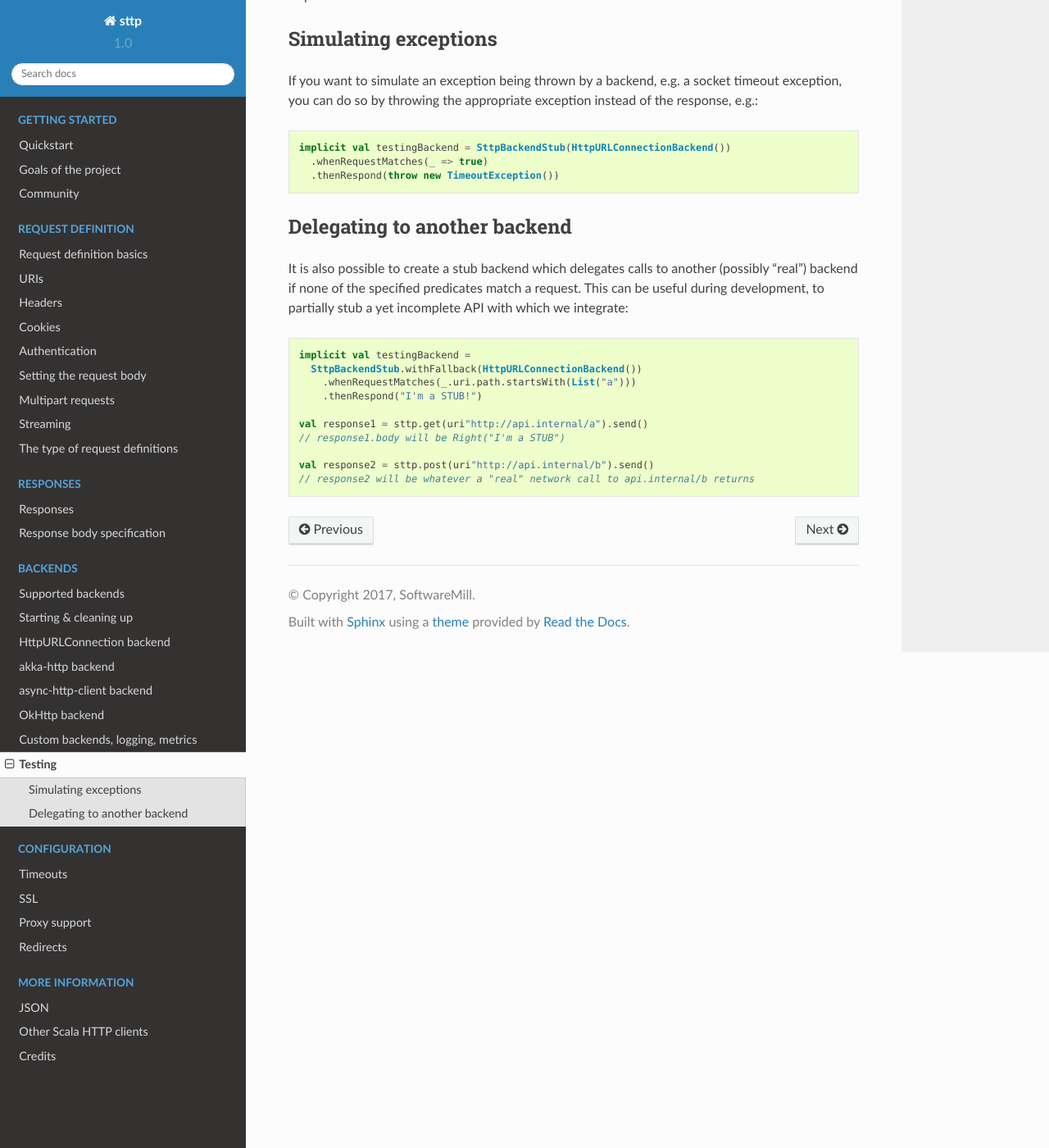
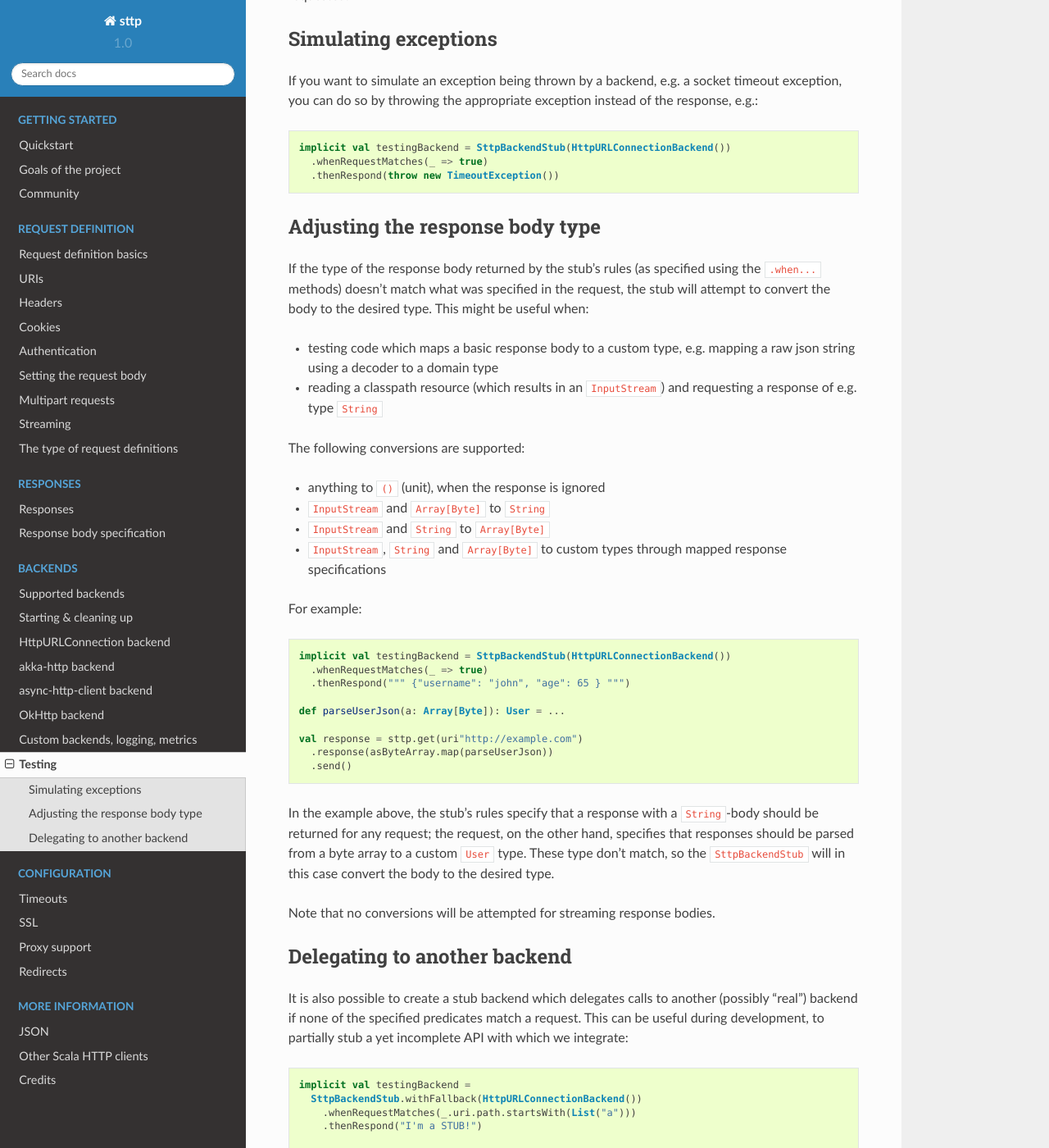
Before and after one commit to softwaremill/sttp, a Sphinx documentation site: the page built from docs/backends/testing.rst, in a window 1280 px wide and 1400 px high, scrolled down 959 px. Shown: the whole window at 82% size. Built offline with Sphinx 7.4.7 and the Read the Docs theme 2.0.0, drawn with Linux system fonts in a browser that asks for light colours.

Commit message:
#44: supporting type conversion in the backend stub

```diff
--- a/docs/backends/testing.rst
+++ b/docs/backends/testing.rst
@@ -44,6 +44,37 @@ If you want to simulate an exception being thrown by a backend, e.g. a socket ti
     .whenRequestMatches(_ => true)
     .thenRespond(throw new TimeoutException())
 
+Adjusting the response body type
+--------------------------------
+
+If the type of the response body returned by the stub's rules (as specified using the ``.when...`` methods) doesn't match what was specified in the request, the stub will attempt to convert the body to the desired type. This might be useful when:
+
+* testing code which maps a basic response body to a custom type, e.g. mapping a raw json string using a decoder to a domain type
+* reading a classpath resource (which results in an ``InputStream``) and requesting a response of e.g. type ``String``
+
+The following conversions are supported:
+
+* anything to ``()`` (unit), when the response is ignored
+* ``InputStream`` and ``Array[Byte]`` to ``String``
+* ``InputStream`` and ``String`` to ``Array[Byte]``
+* ``InputStream``, ``String`` and ``Array[Byte]`` to custom types through mapped response specifications
+
+For example::
+
+  implicit val testingBackend = SttpBackendStub(HttpURLConnectionBackend())
+    .whenRequestMatches(_ => true)
+    .thenRespond(""" {"username": "john", "age": 65 } """)
+
+  def parseUserJson(a: Array[Byte]): User = ...
+
+  val response = sttp.get(uri"http://example.com")
+    .response(asByteArray.map(parseUserJson))
+    .send()
+
+In the example above, the stub's rules specify that a response with a ``String``-body should be returned for any request; the request, on the other hand, specifies that responses should be parsed from a byte array to a custom ``User`` type. These type don't match, so the ``SttpBackendStub`` will in this case convert the body to the desired type.
+
+Note that no conversions will be attempted for streaming response bodies.
+
 Delegating to another backend
 -----------------------------
 
```
Also changed, not shown: 5 other files.
